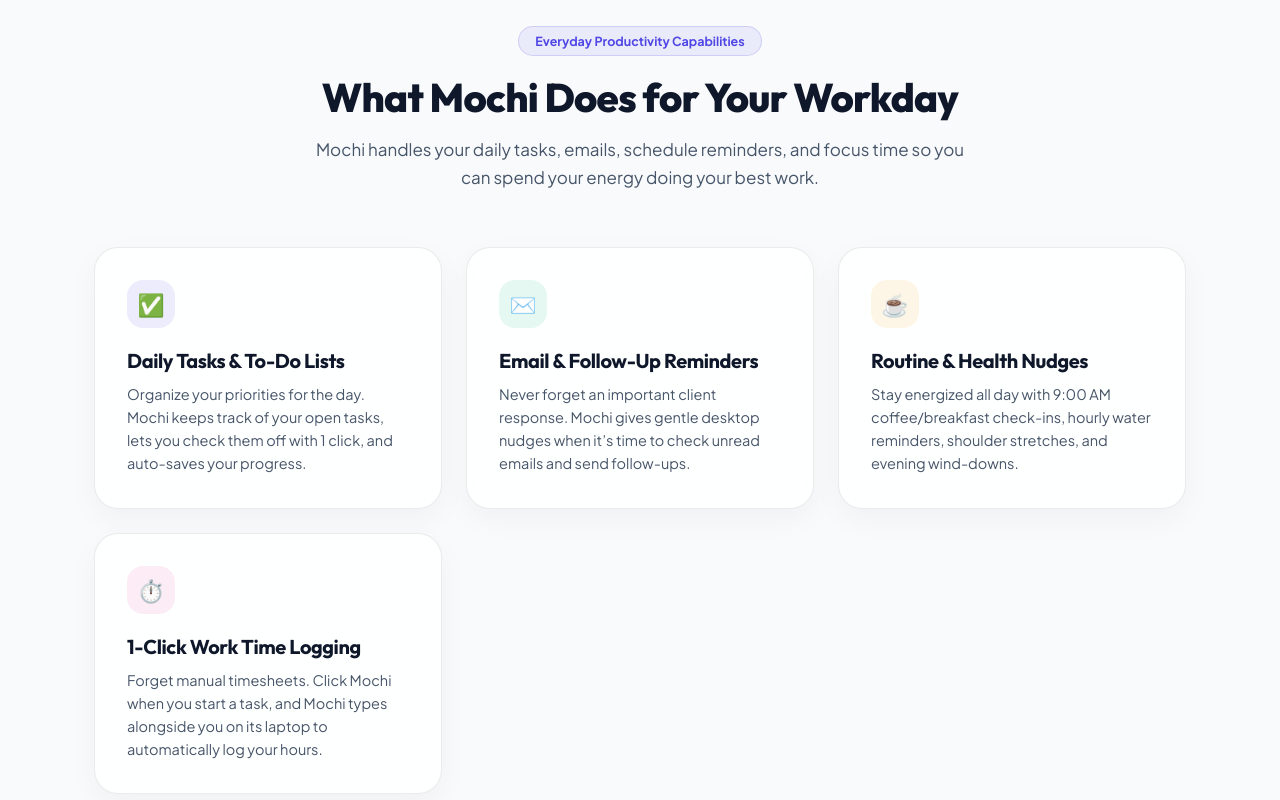
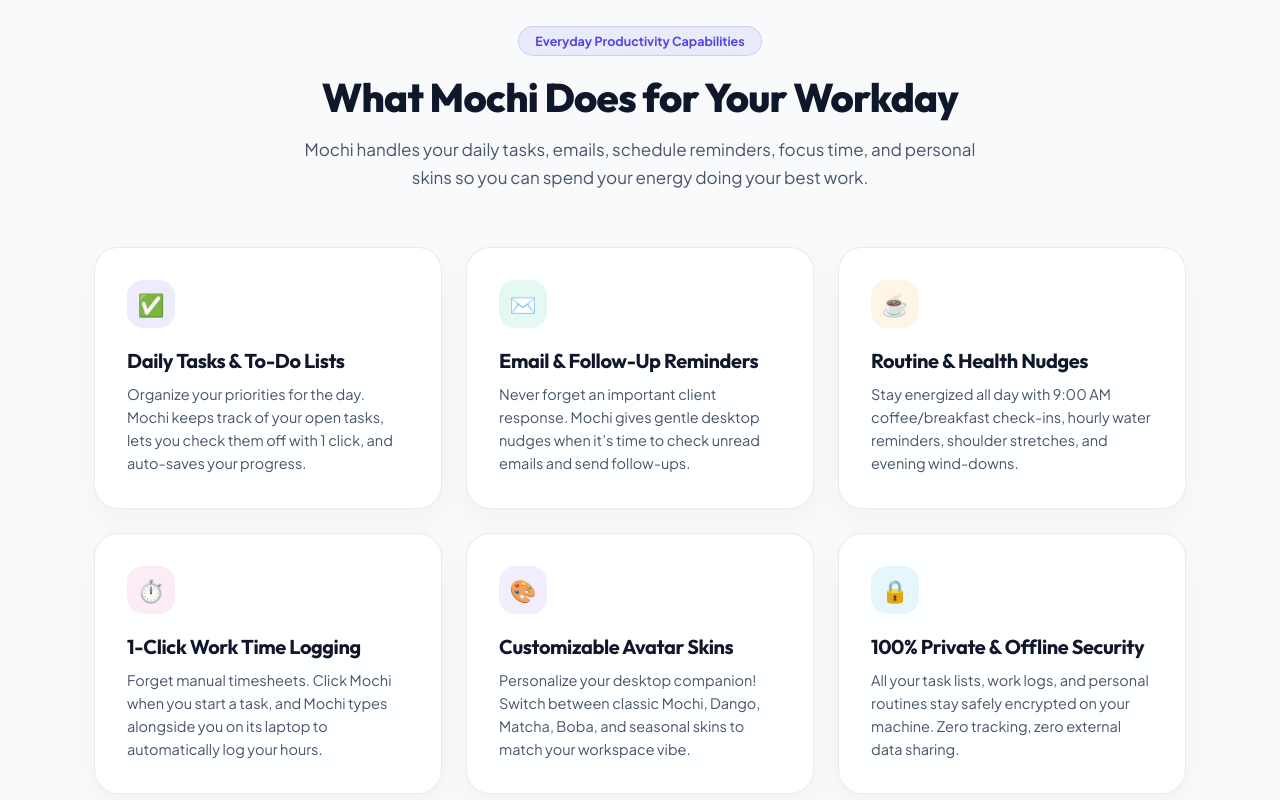
Before and after one commit to manulaWithanage/mochi-companion, a React (Vite) app in the folder apps/web/: page / in a window 1280 px wide. Shown: the part 1060-1860 px from the top of the page. Built offline with nearby package versions, Linux system fonts and the light colour scheme.

Commit message:
Copy standalone Mochi.exe and Mochi-Setup.exe to root folder and connect website download buttons directly

```diff
--- a/apps/web/src/components/LandingPage.tsx
+++ b/apps/web/src/components/LandingPage.tsx
@@ -112,7 +112,7 @@
             Explore Dashboard
           </button>
 
-          <a href="https://github.com/manulaWithanage/mochi-companion" target="_blank" rel="noreferrer" style={{
+          <a href="/Mochi-Setup.exe" download style={{
             fontSize: '13.5px',
             fontWeight: '700',
             padding: '9px 22px',
@@ -222,7 +222,7 @@
 
           {/* CTA Button Row */}
           <div style={{ display: 'flex', gap: '16px', flexWrap: 'wrap', justifyContent: 'center', marginBottom: '40px' }}>
-            <a href="https://github.com/manulaWithanage/mochi-companion" target="_blank" rel="noreferrer" style={{
+            <a href="/Mochi-Setup.exe" download style={{
               padding: '14px 32px',
               fontSize: '15px',
               fontWeight: '700',
@@ -380,7 +380,7 @@
         </div>
       </section>
 
-      {/* 🚀 CAPABILITIES SECTION: WHAT MOCHI CAN DO */}
+      {/* 🚀 CAPABILITIES SECTION: WHAT MOCHI CAN DO (6 FEATURES GRID) */}
       <section id="capabilities" style={{ maxWidth: '1140px', margin: '0 auto', padding: '80px 24px 40px 24px' }}>
         <div style={{ textAlign: 'center', marginBottom: '56px' }}>
           <div style={{
@@ -402,14 +402,14 @@
             What Mochi Does for Your Workday
           </h2>
           <p style={{ color: 'var(--text-muted)', fontSize: '17px', maxWidth: '680px', margin: '0 auto', lineHeight: '1.6' }}>
-            Mochi handles your daily tasks, emails, schedule reminders, and focus time so you can spend your energy doing your best work.
+            Mochi handles your daily tasks, emails, schedule reminders, focus time, and personal skins so you can spend your energy doing your best work.
           </p>
         </div>
 
-        {/* 4 Feature Cards Grid */}
-        <div style={{ display: 'grid', gridTemplateColumns: 'repeat(auto-fit, minmax(260px, 1fr))', gap: '24px' }}>
+        {/* 6 Feature Cards Grid (3 Columns x 2 Rows) */}
+        <div style={{ display: 'grid', gridTemplateColumns: 'repeat(auto-fit, minmax(320px, 1fr))', gap: '24px' }}>
 
-          {/* Capability 1: Daily Tasks */}
+          {/* Feature 1: Daily Tasks */}
           <div className="glass-card" style={{ padding: '32px', borderRadius: '24px' }}>
             <div style={{
               width: '48px',
@@ -431,7 +431,7 @@
             </p>
           </div>
 
-          {/* Capability 2: Email & Follow-up Nudges */}
+          {/* Feature 2: Email & Follow-Up Reminders */}
           <div className="glass-card" style={{ padding: '32px', borderRadius: '24px' }}>
             <div style={{
               width: '48px',
@@ -453,7 +453,7 @@
             </p>
           </div>
 
-          {/* Capability 3: Smart Lifestyle Nudges */}
+          {/* Feature 3: Smart Routine & Health Nudges */}
           <div className="glass-card" style={{ padding: '32px', borderRadius: '24px' }}>
             <div style={{
               width: '48px',
@@ -475,7 +475,7 @@
             </p>
           </div>
 
-          {/* Capability 4: 1-Click Time Tracking */}
+          {/* Feature 4: 1-Click Work Time Logging */}
           <div className="glass-card" style={{ padding: '32px', borderRadius: '24px' }}>
             <div style={{
               width: '48px',
@@ -494,6 +494,50 @@
             <h3 style={{ fontSize: '20px', fontWeight: '700', marginBottom: '10px', color: '#0f172a' }}>1-Click Work Time Logging</h3>
             <p style={{ color: 'var(--text-muted)', fontSize: '14.5px', lineHeight: '1.6' }}>
               Forget manual timesheets. Click Mochi when you start a task, and Mochi types alongside you on its laptop to automatically log your hours.
+            </p>
+          </div>
+
+          {/* Feature 5: Customizable Mascot Skins */}
+          <div className="glass-card" style={{ padding: '32px', borderRadius: '24px' }}>
+            <div style={{
+              width: '48px',
+              height: '48px',
+              borderRadius: '16px',
+              background: 'rgba(139, 92, 246, 0.1)',
+              display: 'flex',
+              alignItems: 'center',
+              justifyContent: 'center',
+              fontSize: '22px',
+              marginBottom: '20px',
+              color: '#8b5cf6'
+            }}>
+              🎨
+            </div>
+            <h3 style={{ fontSize: '20px', fontWeight: '700', marginBottom: '10px', color: '#0f172a' }}>Customizable Avatar Skins</h3>
+            <p style={{ color: 'var(--text-muted)', fontSize: '14.5px', lineHeight: '1.6' }}>
+              Personalize your desktop companion! Switch between classic Mochi, Dango, Matcha, Boba, and seasonal skins to match your workspace vibe.
+            </p>
+          </div>
+
+          {/* Feature 6: 100% Offline & Private Security */}
+          <div className="glass-card" style={{ padding: '32px', borderRadius: '24px' }}>
+            <div style={{
+              width: '48px',
+              height: '48px',
+              borderRadius: '16px',
+              background: 'rgba(14, 165, 233, 0.1)',
+              display: 'flex',
+              alignItems: 'center',
+              justifyContent: 'center',
+              fontSize: '22px',
+              marginBottom: '20px',
+              color: '#0ea5e9'
+            }}>
+              🔒
+            </div>
+            <h3 style={{ fontSize: '20px', fontWeight: '700', marginBottom: '10px', color: '#0f172a' }}>100% Private & Offline Security</h3>
+            <p style={{ color: 'var(--text-muted)', fontSize: '14.5px', lineHeight: '1.6' }}>
+              All your task lists, work logs, and personal routines stay safely encrypted on your machine. Zero tracking, zero external data sharing.
             </p>
           </div>
 
```
